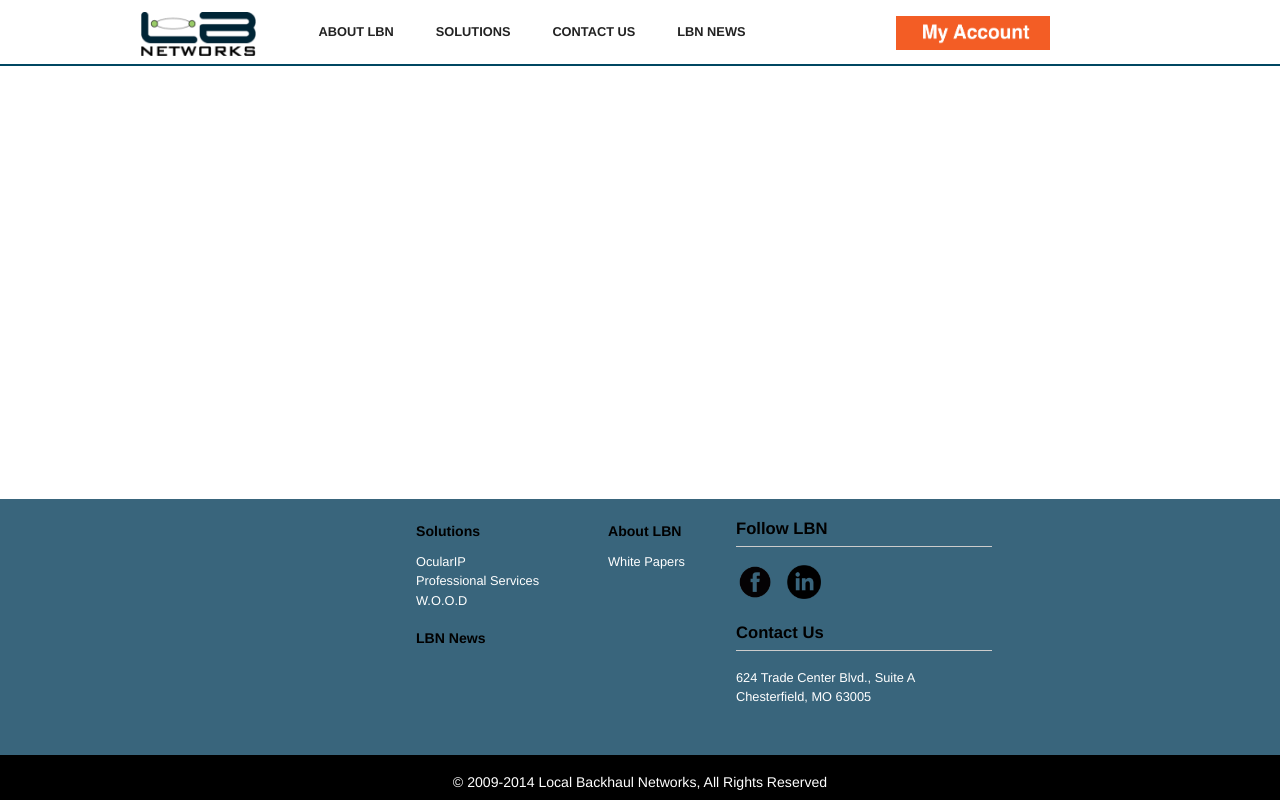
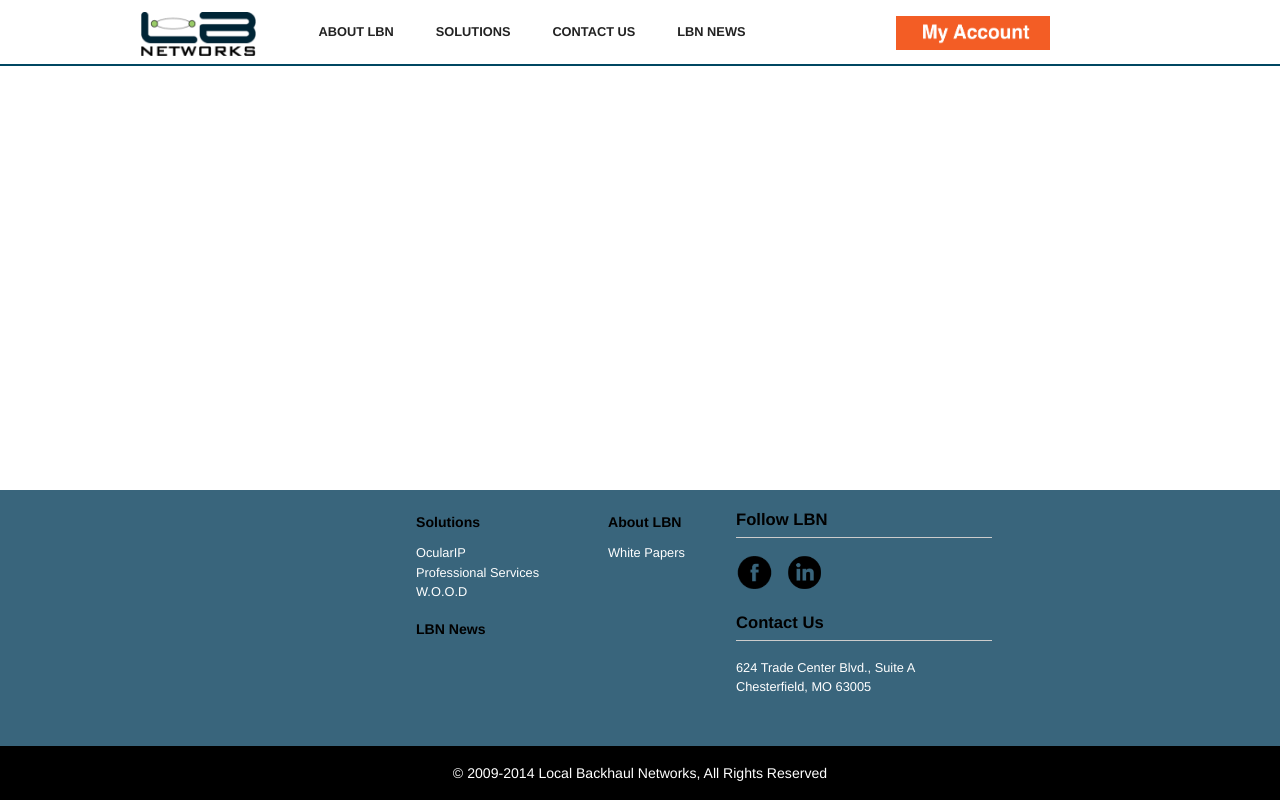
Before and after one commit to marlon-rodrigues/lbn_website_1.0, a plain HTML site: page public_html/index.html in a window 1280 px wide. Drawn offline with Linux system fonts and the light colour scheme.

Commit message:
Changed fb icon

```diff
--- a/public_html/css/footer.css
+++ b/public_html/css/footer.css
@@ -9,7 +9,7 @@ CSS for footer file
 #footer_nav {
     background: black;
     //background: #95C760;
-    height: 23.5em;
+    height: 24.2em;
     width: 100%;
     font-size: 0.8em;
     font-family: "Gotham A","Gotham B","Helvetica",sans-serif;
--- a/public_html/helpers/footer.html
+++ b/public_html/helpers/footer.html
@@ -19,8 +19,8 @@
         <h3>Follow LBN</h3>
         <hr>
         <div id="footer_follow">
-            <img src="images/fb_icon.gif" alt="" style="width:3em">
-            <img src="images/linkedin_icon.png" alt="" style="width:3.3em" >
+            <img src="images/fb_icon.png" alt="" style="width:3.1em">
+            <img src="images/linkedin_icon.png" alt="" style="width:3.2em" >
         </div>
 
         <h3>Contact Us</h3>
```
Also changed, not shown: public_html/images/fb_icon.png (added).
